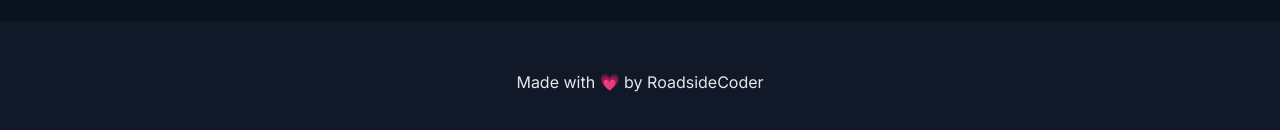
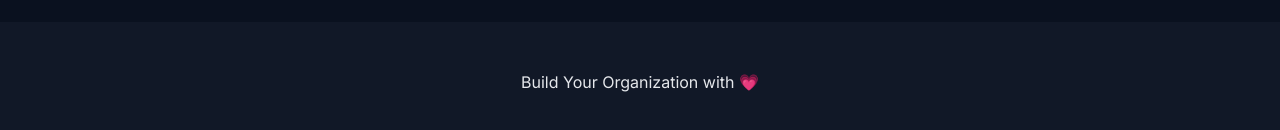
Before and after one commit to Aman756494/Jira-Clone, a Next.js app: page / in a window 1280 px wide. Shown: the part 2358-2488 px from the top of the page. Built offline with nearby package versions, Linux system fonts and the light colour scheme; no server answers.

Commit message:
Inro Update

```diff
--- a/app/layout.js
+++ b/app/layout.js
@@ -40,7 +40,7 @@
             <Toaster richColors/>
             <footer className="bg-gray-900 py-12">
               <div className="container mx-auto px-4 text-center text-gray-200">
-                <p>Made with 💗 by RoadsideCoder</p>
+                <p>Build Your Organization with 💗 </p>
               </div>
             </footer>
           </ThemeProvider>
```
